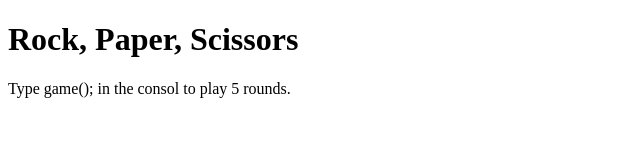
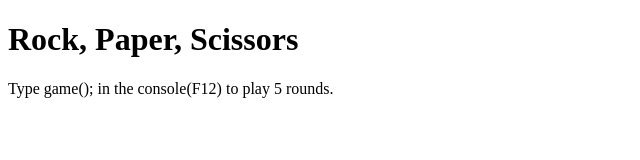
Before and after one commit to Chris83/odin-rock-paper-scissors, a plain HTML site: page index.html in a window 1280 px wide. Shown: the full height of the page, 0-640 px from the left. Drawn offline with Linux system fonts and the light colour scheme.

Commit message:
Fixed a typo

```diff
--- a/index.html
+++ b/index.html
@@ -9,6 +9,6 @@
 
    <body>
       <h1>Rock, Paper, Scissors</h1>
-      <p>Type game(); in the consol to play 5 rounds.</p>
+      <p>Type game(); in the console(F12) to play 5 rounds.</p>
    </body>
 </html>
```
